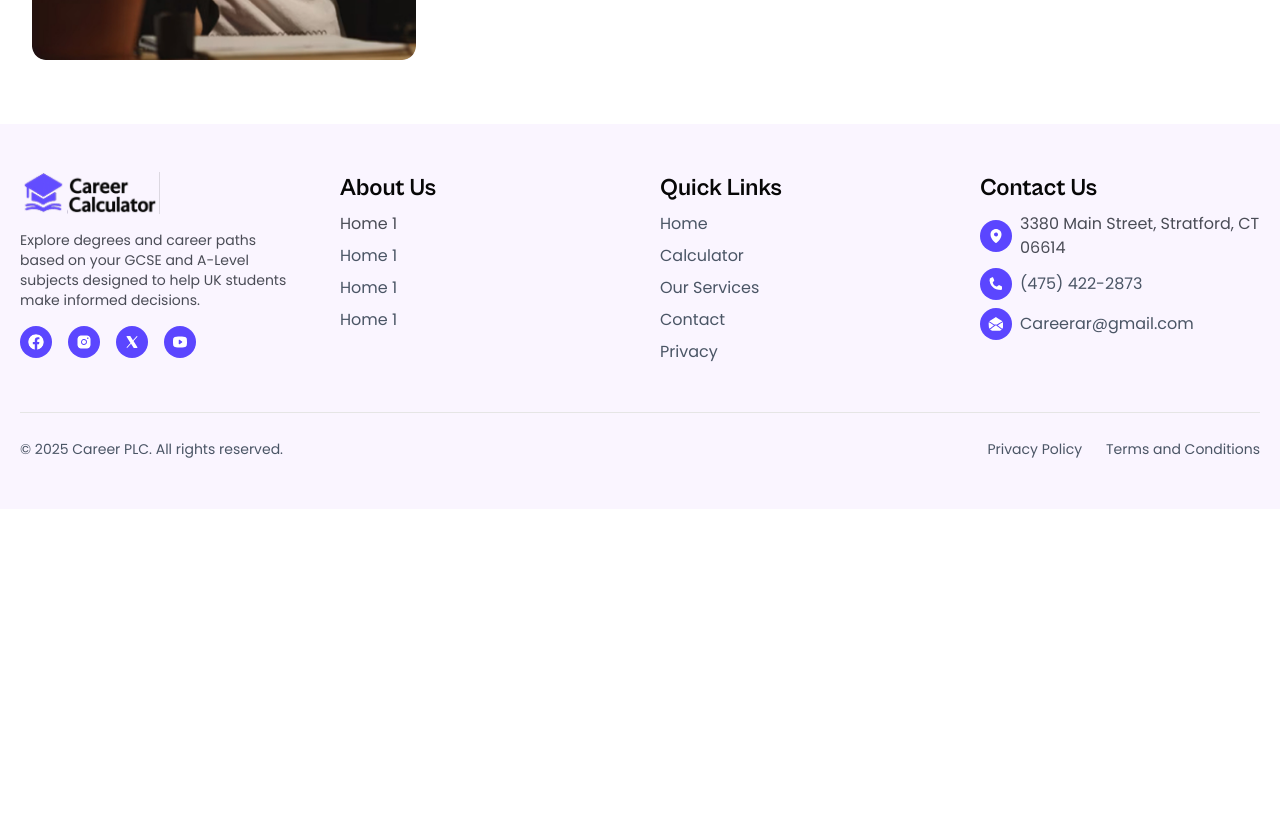
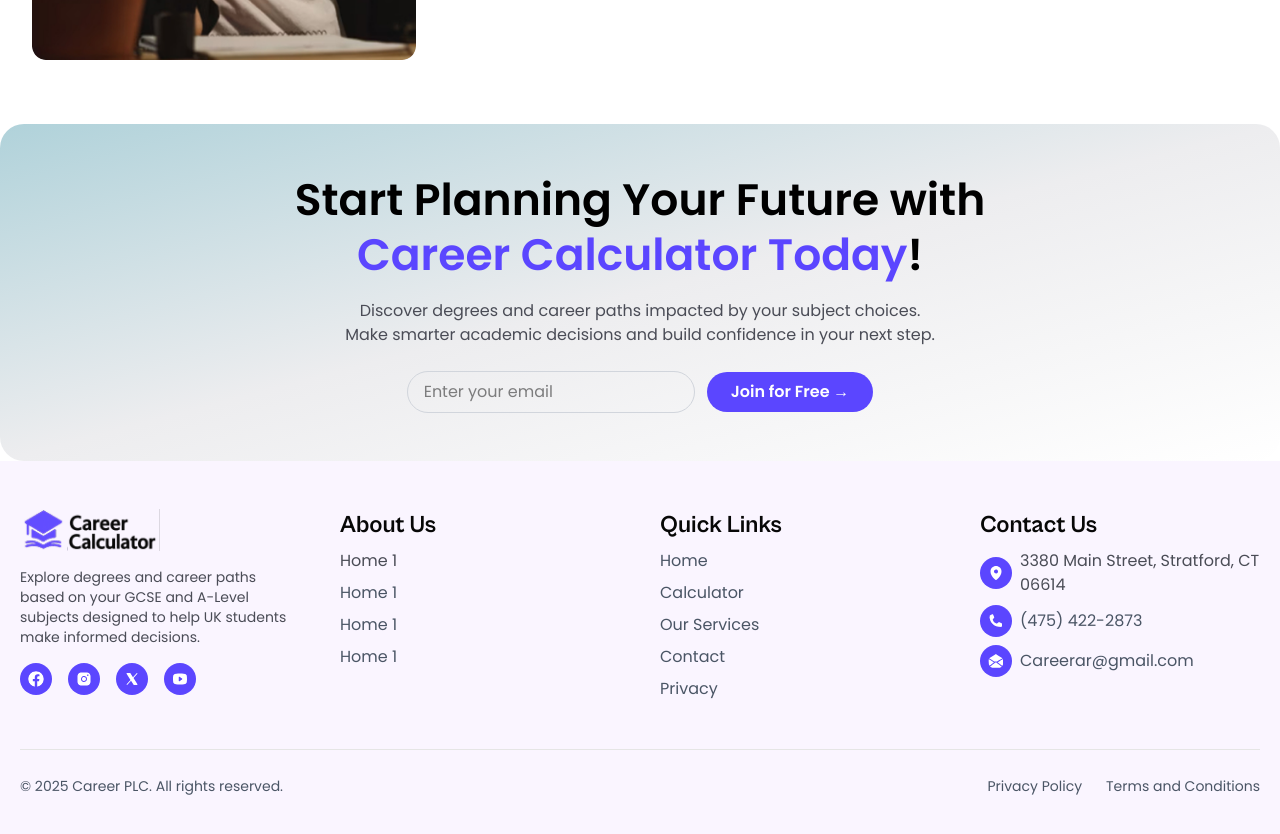
Before and after one commit to backbencherstudio/edisemin-client, a Next.js app: page / in a window 1280 px wide. Shown: the part 3600-4434 px from the top of the page. Before the commit the page ends 4109 px from the top, so only its background shows below. Built offline with nearby package versions, Linux system fonts and the light colour scheme.

Commit message:
start planning section done

```diff
--- /dev/null
+++ b/app/(client)/_components/start-planning.tsx
@@ -0,0 +1,43 @@
+"use client";
+
+import React, { useState } from "react";
+
+export default function StartPlanning() {
+  const [email, setEmail] = useState("");
+
+  const handleSubmit = () => {
+    console.log("Email entered:", email);
+  };
+
+  return (
+    <section className="w-full bg-gradient-to-br from-[#B0D2DA] via-[#EDEDEF] to-white py-12 rounded-[24px] px-6 sm:px-12 lg:px-24 text-center">
+      <h2 className="text-2xl sm:text-[44px] font-semibold text-black leading-[126%]">
+        Start Planning Your Future with <br />
+        <span className="text-[#5B46FF] font-semibold ">
+          Career Calculator Today
+        </span>
+        <span>!</span>
+      </h2>
+      <p className="mt-4 text-[#4A4C56] max-w-2xl mx-auto text-sm sm:text-base">
+        Discover degrees and career paths impacted by your subject choices.{" "}
+        <br />
+        Make smarter academic decisions and build confidence in your next step.
+      </p>
+      <div className="mt-6 flex flex-col sm:flex-row justify-center items-center gap-3">
+        <input
+          type="email"
+          placeholder="Enter your email"
+          value={email}
+          onChange={(e) => setEmail(e.target.value)}
+          className="px-4 py-2 rounded-full border border-gray-300 w-full sm:w-72 focus:outline-none focus:ring-2 focus:ring-[#5B46FF]"
+        />
+        <button
+          onClick={handleSubmit}
+          className="bg-[#5B46FF] text-white font-semibold px-6 py-2 rounded-full hover:bg-[#4532cc] transition-all cursor-pointer"
+        >
+          Join for Free →
+        </button>
+      </div>
+    </section>
+  );
+}
--- a/app/(client)/page.tsx
+++ b/app/(client)/page.tsx
@@ -4,6 +4,7 @@ import Journy from "./_components/journy";
 import CareerPath from "./_components/career-path";
 import CareerCalculator from "./_components/career-calculator";
 import StudentCareer from "./_components/student-career";
+import StartPlanning from "./_components/start-planning";
 
 export default function HomePage() {
   return (
@@ -13,6 +14,7 @@ export default function HomePage() {
       <CareerPath />
       <CareerCalculator />
       <StudentCareer />
+      <StartPlanning />
     </div>
   );
 }
```
